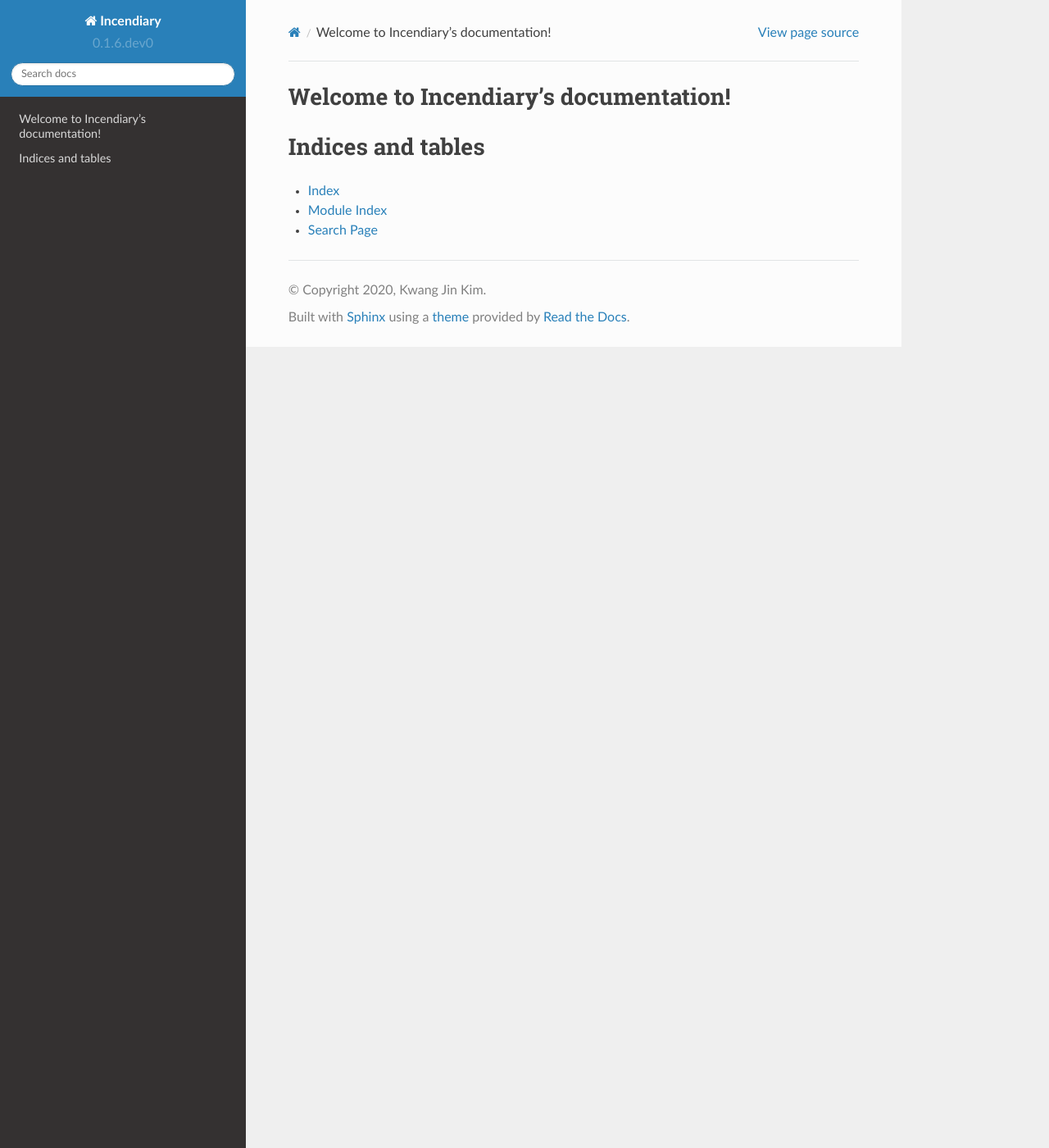
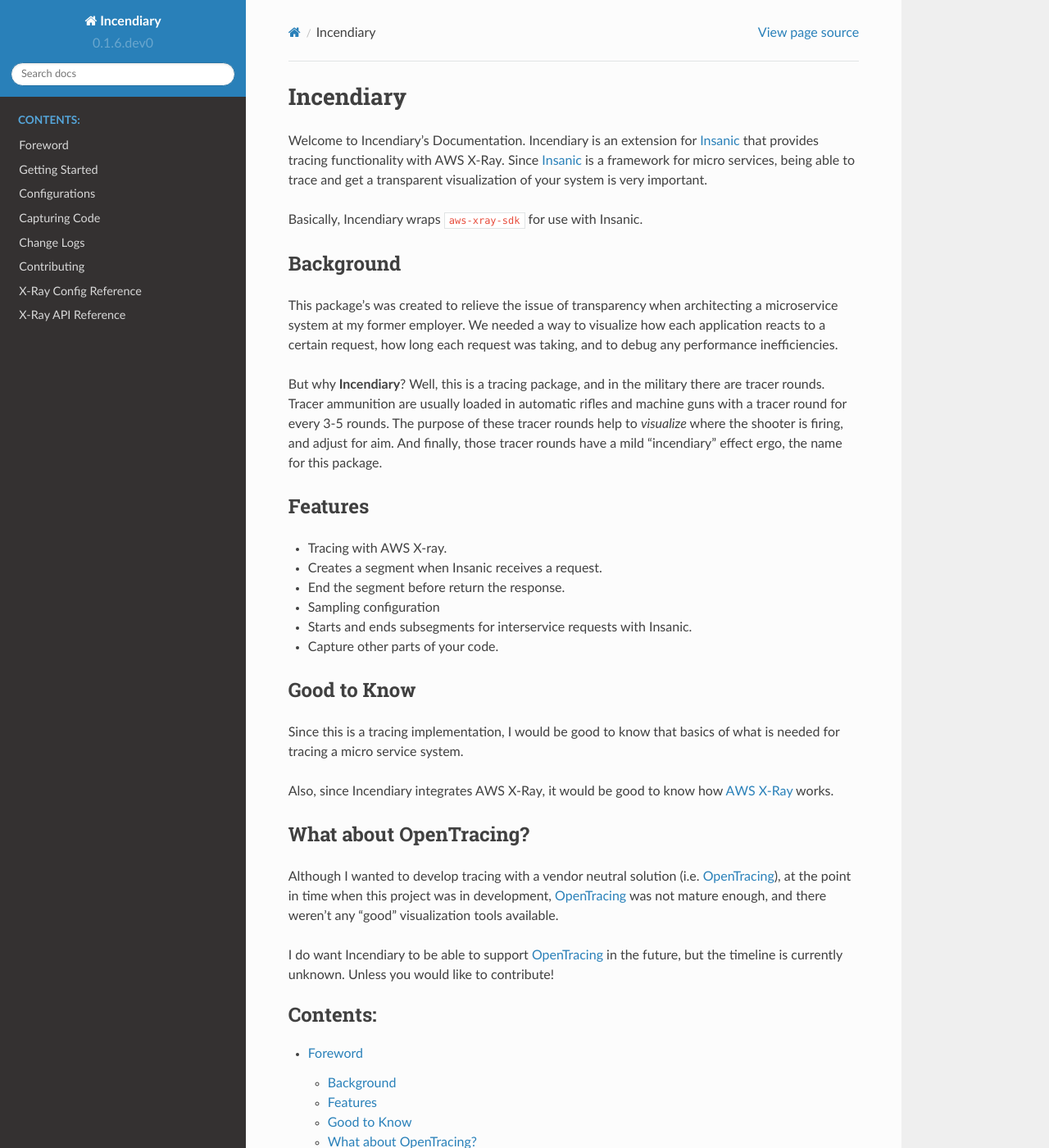
Before and after one commit to crazytruth/incendiary, a Sphinx documentation site: the page built from docs/source/index.rst, in a window 1280 px wide and 1400 px high. Shown: the whole window at 82% size. Built offline with Sphinx 7.4.7 and the Read the Docs theme 2.0.0, drawn with Linux system fonts in a browser that asks for light colours; some of the changed text lies outside the part shown.

```diff
--- a/docs/source/conf.py
+++ b/docs/source/conf.py
@@ -17,6 +17,9 @@ import datetime
 sys.path.insert(0, os.path.abspath("."))
 
 import incendiary  # noqa: ignore=E402
+from insanic.conf import settings  # noqa: ignore=E402
+
+settings.configure()
 
 on_rtd = os.environ.get("READTHEDOCS", None) == "True"
 
--- /dev/null
+++ b/docs/source/incendiary/changelog.rst
@@ -0,0 +1 @@
+.. include:: ../../../CHANGELOG.rst
--- /dev/null
+++ b/docs/source/incendiary/contributing.rst
@@ -0,0 +1 @@
+.. include:: ../../../CONTRIBUTING.rst
--- a/docs/source/incendiary/foreword.rst
+++ b/docs/source/incendiary/foreword.rst
@@ -0,0 +1,71 @@
+Incendiary
+===========
+
+Welcome to Incendiary's Documentation. Incendiary is an
+extension for `Insanic`_ that provides tracing
+functionality with AWS X-Ray. Since `Insanic`_ is a
+framework for micro services, being able to trace and
+get a transparent visualization of your system is very
+important.
+
+Basically, Incendiary wraps :code:`aws-xray-sdk` for use with
+Insanic.
+
+
+Background
+----------
+
+This package's was created to relieve the issue of
+transparency when architecting a microservice system at my
+former employer.  We needed a way to visualize how
+each application reacts to a certain request, how
+long each request was taking, and to debug any performance
+inefficiencies.
+
+But why **Incendiary**? Well, this is a tracing package,
+and in the military there are tracer rounds.  Tracer ammunition
+are usually loaded in automatic rifles and machine guns with
+a tracer round for every 3-5 rounds. The purpose of these
+tracer rounds help to *visualize* where the shooter is firing,
+and adjust for aim. And finally, those tracer rounds have
+a mild "incendiary" effect ergo, the name for this package.
+
+
+Features
+--------
+
+- Tracing with AWS X-ray.
+- Creates a segment when Insanic receives a request.
+- End the segment before return the response.
+- Sampling configuration
+- Starts and ends subsegments for interservice requests with Insanic.
+- Capture other parts of your code.
+
+
+Good to Know
+------------
+
+Since this is a tracing implementation, I would be good to know
+that basics of what is needed for tracing a micro service system.
+
+Also, since Incendiary integrates AWS X-Ray, it would be
+good to know how `AWS X-Ray`_ works.
+
+
+What about OpenTracing?
+-----------------------
+
+Although I wanted to develop tracing with a vendor
+neutral solution (i.e. `OpenTracing`_), at the point in time when
+this project was in development, `OpenTracing`_ was not
+mature enough, and there weren't any "good" visualization tools
+available.
+
+I do want Incendiary to be able to support `OpenTracing`_ in the
+future, but the timeline is currently unknown. Unless you would like
+to contribute!
+
+
+.. _Insanic: https://github.com/crazytruth/insanic
+.. _OpenTracing: https://opentracing.io/
+.. _AWS X-Ray: https://docs.aws.amazon.com/xray/latest/devguide/aws-xray.html
--- a/docs/source/index.rst
+++ b/docs/source/index.rst
@@ -3,12 +3,33 @@
    You can adapt this file completely to your liking, but it should at least
    contain the root `toctree` directive.
 
-Welcome to Incendiary's documentation!
-======================================
+.. include:: incendiary/foreword.rst
 
 .. toctree::
    :maxdepth: 2
    :caption: Contents:
+
+   Foreword <incendiary/foreword>
+   incendiary/getting_started
+   incendiary/configs
+   incendiary/capturing
+   Change Logs <incendiary/changelog>
+   incendiary/contributing
+
+
+API Reference
+-------------
+
+If you are looking for information on a specific function, class or
+method, this part of the documentation is for you.
+
+.. toctree::
+   :maxdepth: 2
+
+   incendiary/api_xray_configs
+   incendiary/api_xray_reference
+
+
 
 
 
@@ -17,4 +38,3 @@ Indices and tables
 
 * :ref:`genindex`
 * :ref:`modindex`
-* :ref:`search`
```
Also changed, not shown: docs/source/incendiary/api_xray_configs.rst (added, +8 -0 lines), docs/source/incendiary/api_xray_reference.rst (added, +66 -0 lines), docs/source/incendiary/capturing.rst (added, +54 -0 lines), docs/source/incendiary/configs.rst (added, +56 -0 lines), docs/source/incendiary/getting_started.rst (added, +46 -0 lines), 1 other file.
